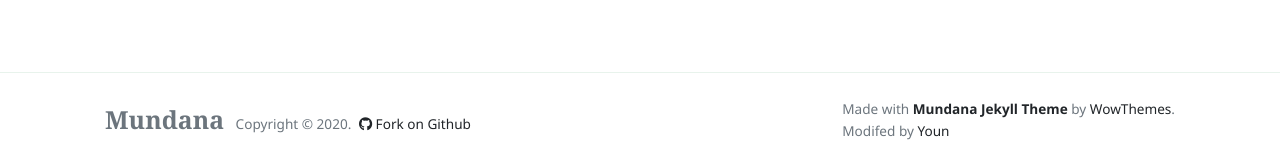
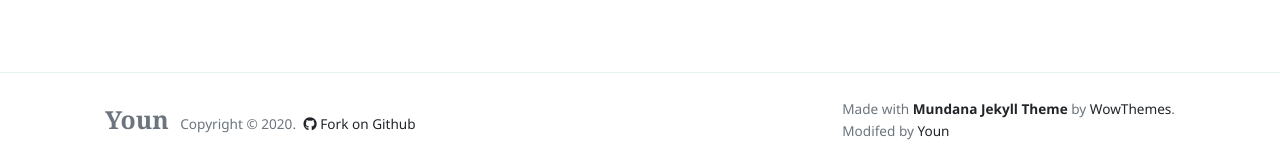
Before and after one commit to mbyun1420/mbyun1420.github.com, a Jekyll site: the page built from _posts/2020-09-15-fourier-transform.markdown, in a window 1280 px wide and 1313 px high. Shown: the part 1147-1310 px from the top of the window. Built offline with Jekyll 4.4.1, drawn with Linux system fonts in a browser that asks for light colours; nearby versions of some CDN libraries; comment, search, counter and statistics services are not loaded.

Commit message:
post edit
addtoany added

```diff
--- a/_layouts/default.html
+++ b/_layouts/default.html
@@ -77,11 +77,11 @@
         <div class="container">
         <div class="row align-items-center justify-content-between">
             <div>
-                <span class="navbar-brand mr-2 mb-0"><strong>Mundana</strong></span>
+                <span class="navbar-brand mr-2 mb-0"><strong>Youn</strong></span>
                 <span>Copyright © <script>document.write(new Date().getFullYear())</script>.</span>
 
                 <!--  Github Repo Star Btn-->
-                <a class="text-dark ml-1" target="_blank" href="https://github.com/wowthemesnet/mundana-theme-jekyll"><i class="fab fa-github"></i> Fork on Github</a>
+                <a class="text-dark ml-1" target="_blank" href="https://github.com/mbyun1420/mbyun1420.github.io"><i class="fab fa-github"></i> Fork on Github</a>
 
             </div>
             <div>
--- a/_layouts/post.html
+++ b/_layouts/post.html
@@ -51,9 +51,12 @@
 				<div class="share d-inline-block">
 					<!-- AddToAny BEGIN -->
 					<div class="a2a_kit a2a_kit_size_32 a2a_default_style">
-						<a class="a2a_dd" href="https://www.addtoany.com/share"></a>
+						<a class="a2a_button_google_gmail"></a>
 						<a class="a2a_button_facebook"></a>
 						<a class="a2a_button_twitter"></a>
+						<a class="a2a_button_linkedin"></a>
+						<a class="a2a_button_kakao"></a>
+						<a class="a2a_dd" href="https://www.addtoany.com/share"></a>
 					</div>
 					<script async src="https://static.addtoany.com/menu/page.js"></script>
 					<!-- AddToAny END -->
```
